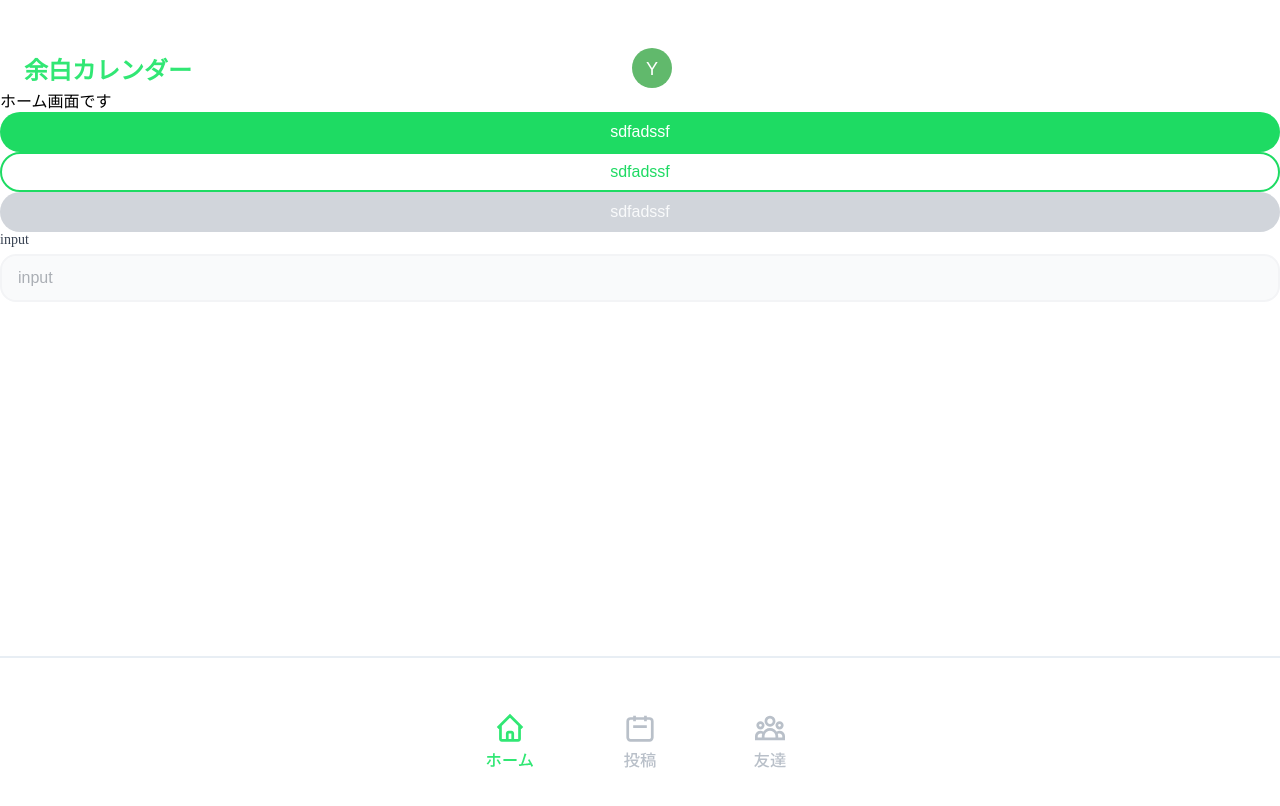
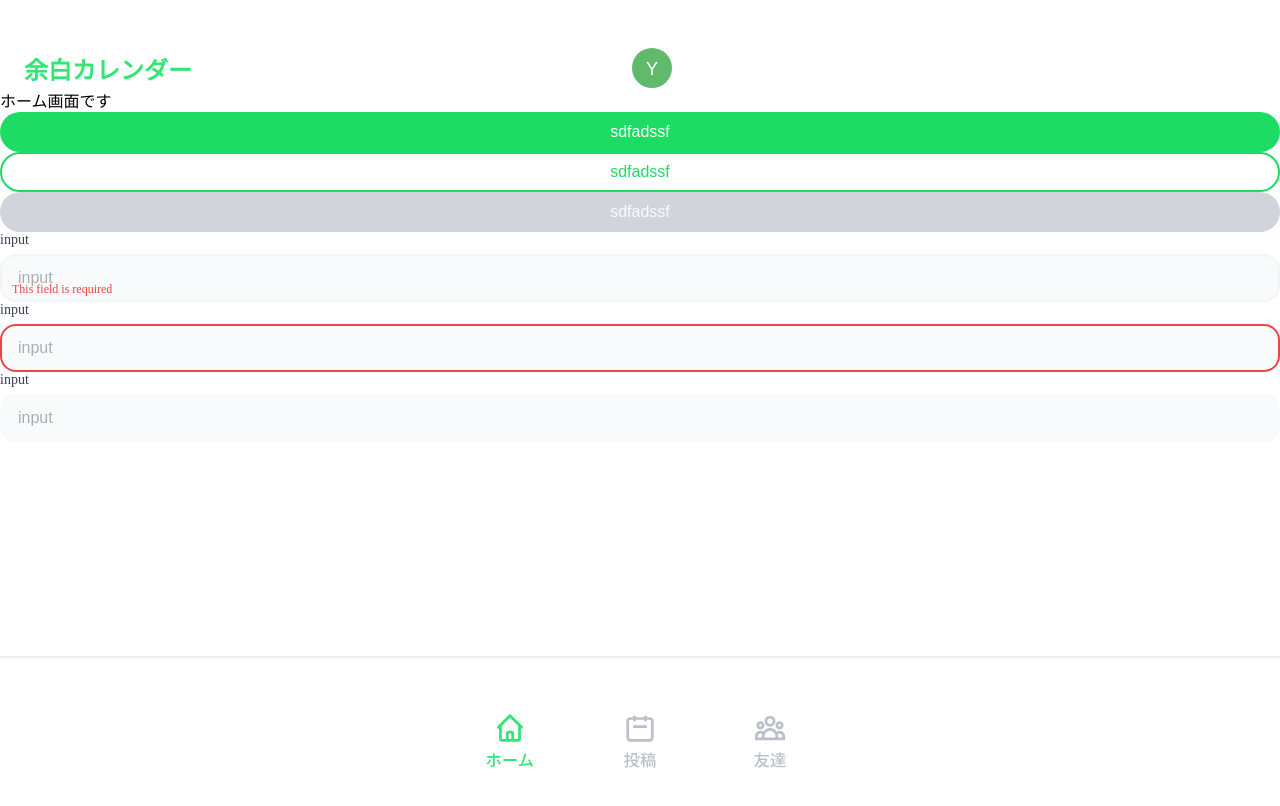
Before and after one commit to kinako1415/yohaku, a Next.js app: page / in a window 1280 px wide. Shown: the top 806 px of the page. Built offline with nearby package versions, Linux system fonts and the light colour scheme.

Commit message:
スタイルを整理

```diff
--- a/src/app/globals.css
+++ b/src/app/globals.css
@@ -1,12 +1,10 @@
 :root {
-  /* Primary Colors */
   --primary-900: #16a34a;
   --primary-700: #1edb63;
   --primary-400: #86efac;
   --primary-300: #4ade80;
   --primary-50: #f0fdf4;
 
-  /* Gray Scale */
   --gray-900: #111827;
   --gray-800: #1f2937;
   --gray-700: #374151;
@@ -17,37 +15,12 @@
   --gray-100: #f9fafb;
   --gray-50: #f9fafb;
 
-  /* Red Colors */
-  --red-100: #ef4444;
-  --red-50: #fee2e2;
-  --red-10: #fef2f2;
-
-  /* Green Colors */
-  --green-500: #22c55e;
-  --green-400: #4ade80;
-  --green-50: #f0fdf4;
-
-  /* Yellow Colors */
-  --yellow-600: #d97706;
-  --yellow-500: #facc15;
-  --yellow-400: #fde047;
-  --yellow-50: #fefce8;
-
-  /* Status Colors */
   --color-success: #22c55e;
   --color-warning: #facc15;
   --color-error: #ef4444;
   --color-error-bg: #fef2f2;
 
-  /* White */
   --white-100: #ffffff;
-
-  /* Gradients */
-  --gradient-primary: linear-gradient(
-    90deg,
-    var(--primary-400) 0%,
-    var(--primary-700) 100%
-  );
 }
 
 * {
--- a/src/app/page.tsx
+++ b/src/app/page.tsx
@@ -18,6 +18,18 @@ export default function Home() {
         onChange={handleInputChange}
         label="input"
       ></InputField>
+      <InputField
+        errors="This field is required"
+        placeholder="input"
+        onChange={handleInputChange}
+        label="input"
+      ></InputField>
+      <InputField
+        variant="filled"
+        placeholder="input"
+        onChange={handleInputChange}
+        label="input"
+      ></InputField>
     </div>
   );
 }
--- a/src/components/elements/Input.module.scss
+++ b/src/components/elements/Input.module.scss
@@ -21,13 +21,6 @@
     font-size: 12px;
     top: -20px;
     font-weight: 400;
-  }
-
-  .helperText {
-    margin-top: 6px;
-    padding-left: 12px;
-    color: var(--gray-500);
-    font-size: 12px;
   }
 
   .inputContainer {
@@ -113,11 +106,6 @@
         border: 2px solid var(--gray-100);
       }
 
-      &.outline {
-        background-color: transparent;
-        border: 2px solid var(--gray-300);
-      }
-
       &::placeholder {
         color: var(--gray-400);
         font-weight: 400;
--- a/src/components/elements/Input.tsx
+++ b/src/components/elements/Input.tsx
@@ -4,7 +4,7 @@ import styles from "./Input.module.scss";
 import Image from "next/image";
 
 type InputSize = "sm" | "md" | "lg";
-type InputVariant = "default" | "filled" | "outline";
+type InputVariant = "default" | "filled";
 
 type InputFieldProps = {
   url?: string;
@@ -19,8 +19,6 @@ type InputFieldProps = {
   leftIcon?: React.ReactNode;
   rightIcon?: React.ReactNode;
   label?: string;
-  helperText?: string;
-  testId?: string;
 } & React.InputHTMLAttributes<HTMLInputElement>;
 
 export const InputField = forwardRef<HTMLInputElement, InputFieldProps>(
@@ -38,8 +36,6 @@ export const InputField = forwardRef<HTMLInputElement, InputFieldProps>(
       leftIcon,
       rightIcon,
       label,
-      helperText,
-      testId,
       className = "",
       disabled,
       ...rest
@@ -79,7 +75,6 @@ export const InputField = forwardRef<HTMLInputElement, InputFieldProps>(
                 onChange(e);
               }}
               disabled={disabled}
-              data-testid={testId}
               ref={ref}
               {...rest}
             />
@@ -92,7 +87,6 @@ export const InputField = forwardRef<HTMLInputElement, InputFieldProps>(
                 onChange(e);
               }}
               disabled={disabled}
-              data-testid={testId}
               ref={ref}
               {...rest}
             />
@@ -128,9 +122,6 @@ export const InputField = forwardRef<HTMLInputElement, InputFieldProps>(
             </span>
           )}
         </div>
-        {helperText && !errors && (
-          <div className={styles.helperText}>{helperText}</div>
-        )}
       </div>
     );
   }
```
